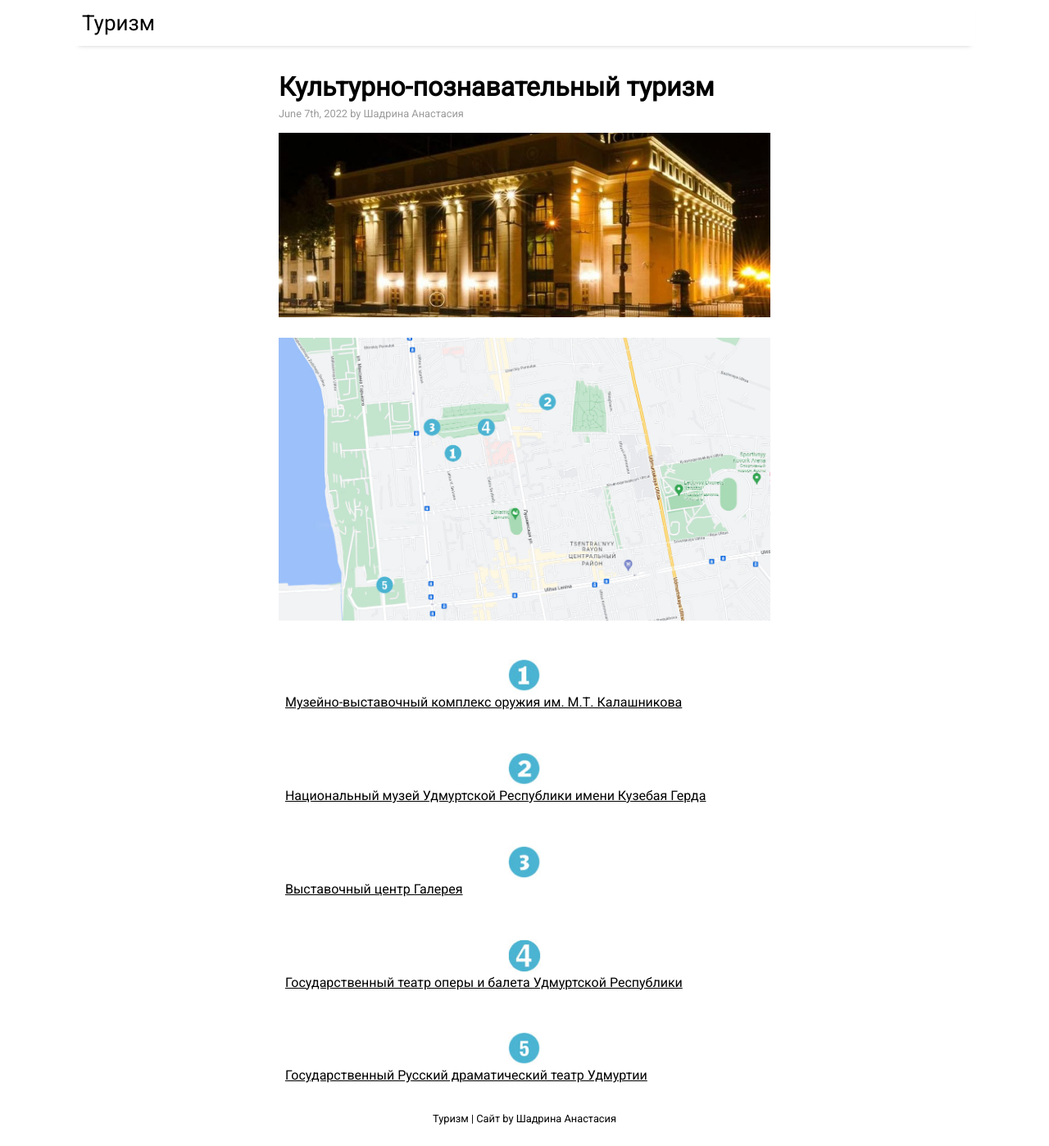
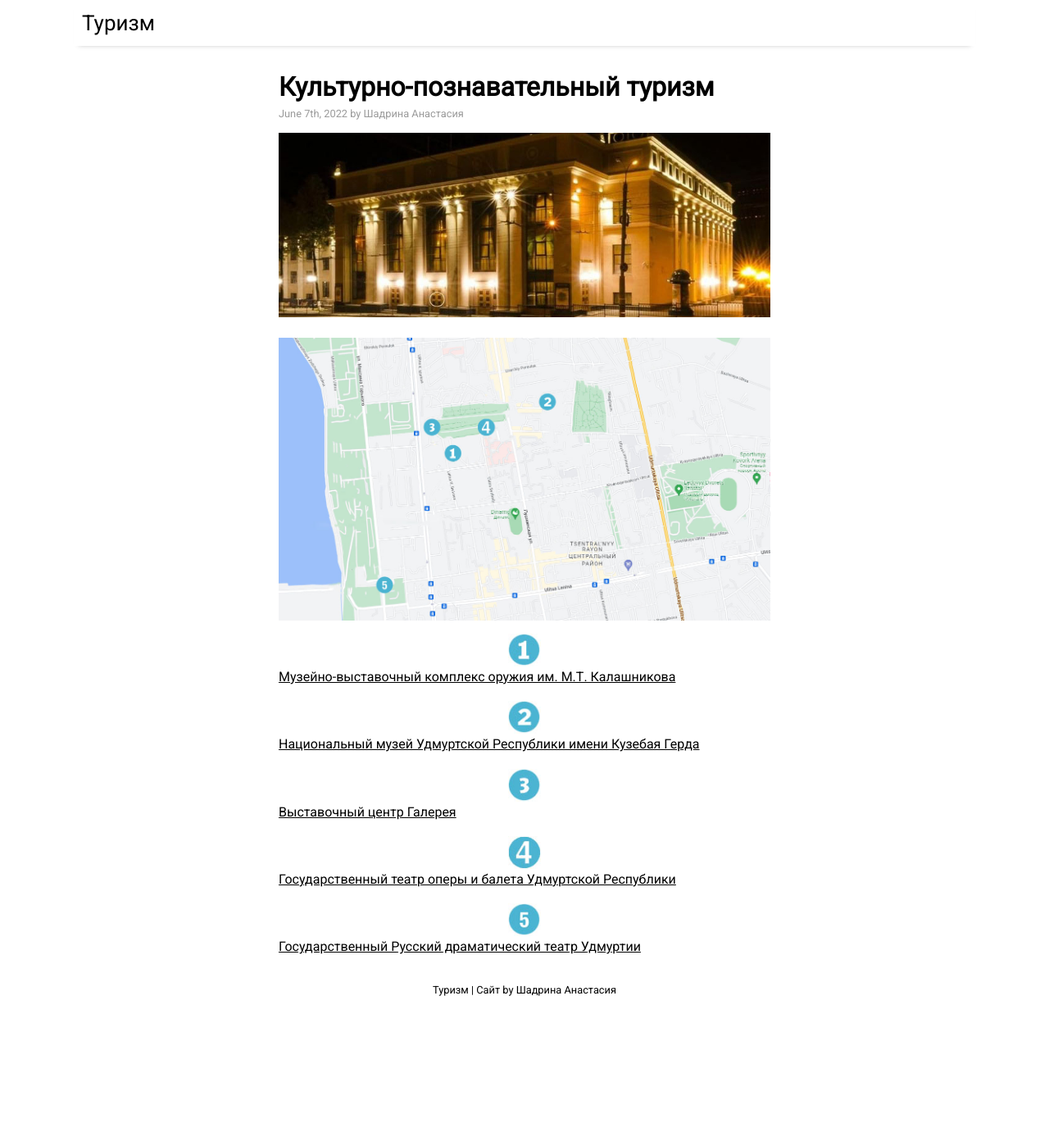
Before and after one commit to AnastasiiaShadrina/AnastasiiaShadrina.github.io, a Jekyll site: the page built from _posts/2022-06-07-kulturnii-turism.md, in a window 1280 px wide and 1398 px high. Shown: the whole window at 82% size. Built offline with Jekyll 4.4.1, drawn with Linux system fonts in a browser that asks for light colours; nearby versions of some CDN libraries.

```diff
--- a/_posts/2022-06-07-kulturnii-turism.md
+++ b/_posts/2022-06-07-kulturnii-turism.md
@@ -10,12 +10,12 @@ permalink: /kulturniiturism
 
 <img src="/images/map1.jpg" alt="карта1" width="1000"/>
 
-&nbsp;&nbsp;<img src="/images/number1.jpg" alt="one" width="40"/>&nbsp;&nbsp;[Музейно-выставочный комплекс оружия им. М.Т. Калашникова](/kalashnikov)
+<img src="/images/number1.jpg" alt="one" width="40"/>[Музейно-выставочный комплекс оружия им. М.Т. Калашникова](/kalashnikov)
 
-&nbsp;&nbsp;<img src="/images/number2.jpg" alt="two" width="40"/>&nbsp;&nbsp;[Национальный музей Удмуртской Республики имени Кузебая Герда](/museiimenigerda)
+<img src="/images/number2.jpg" alt="two" width="40"/>[Национальный музей Удмуртской Республики имени Кузебая Герда](/museiimenigerda)
 
-&nbsp;&nbsp;<img src="/images/number3.jpg" alt="three" width="40"/>&nbsp;&nbsp;[Выставочный центр Галерея](/galereya)
+<img src="/images/number3.jpg" alt="three" width="40"/>[Выставочный центр Галерея](/galereya)
 
-&nbsp;&nbsp;<img src="/images/number4.jpg" alt="four" width="40"/>&nbsp;&nbsp;[Государственный театр оперы и балета Удмуртской Республики](/theatreoperibaleta)
+<img src="/images/number4.jpg" alt="four" width="40"/>[Государственный театр оперы и балета Удмуртской Республики](/theatreoperibaleta)
 
-&nbsp;&nbsp;<img src="/images/number5.jpg" alt="five" width="40"/>&nbsp;&nbsp;[Государственный Русский драматический театр Удмуртии](/dramteatr)
+<img src="/images/number5.jpg" alt="five" width="40"/>[Государственный Русский драматический театр Удмуртии](/dramteatr)
```
Also changed, not shown: _posts/2022-06-04-zdorovii-turism.md (+6 -4 lines).
